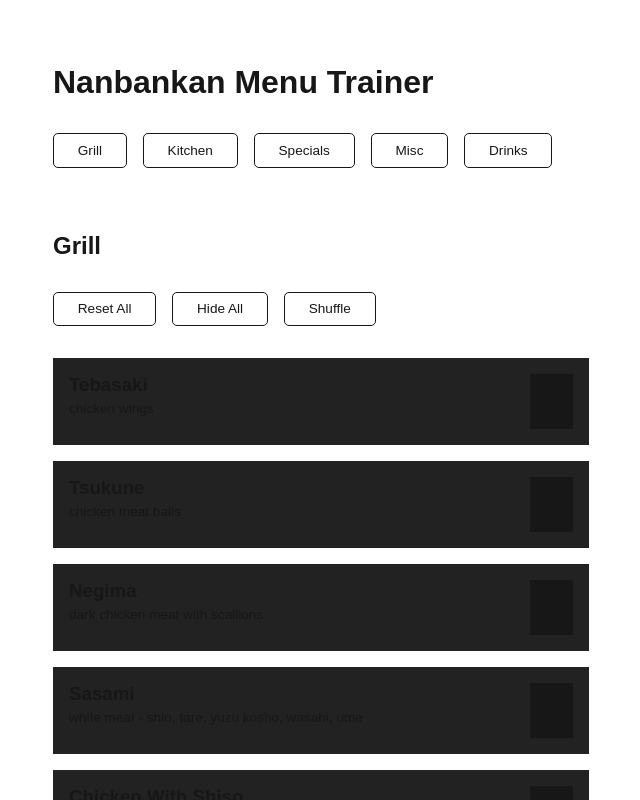
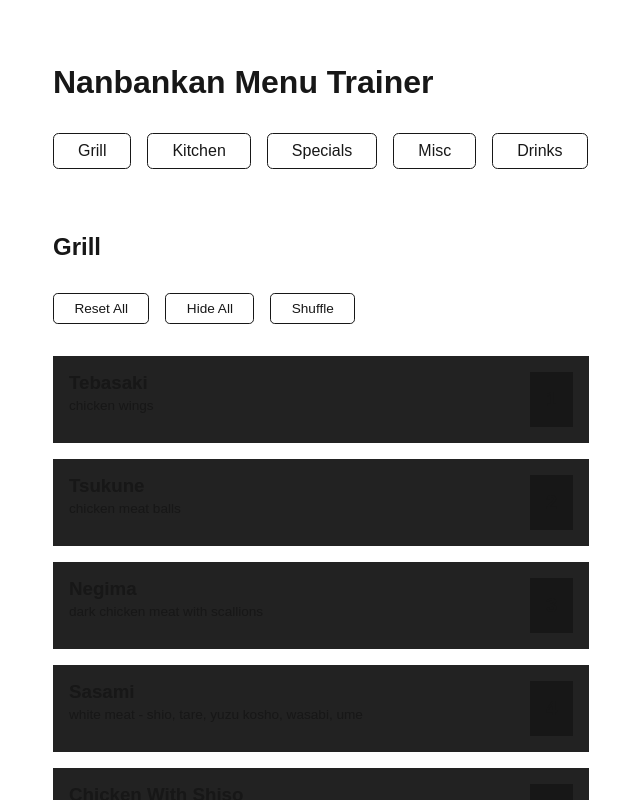
Before and after one commit to jmtakahashi/nanbankan-menu, a React (Create React App) app: page / in a window 1280 px wide. Shown: the top 800 px of the page, without its empty margins (319-959 px from the left). Built offline with nearby package versions, Linux system fonts and the light colour scheme.

Commit message:
modify css so links are larger than buttons.

```diff
--- a/src/App.css
+++ b/src/App.css
@@ -53,13 +53,20 @@
   gap: 1rem;
 }
 
+.link {
+  font-size: 1rem;
+}
+
+.button {
+  font-size: .85rem;
+}
+
 .button, .link {
-  font-size: .85rem;
   color: var(--foreground);
   background-color: transparent;
   border: 1px solid var(--foreground);
-  border-radius: 5px;
-  padding: .65em 1.75em;
+  border-radius: .35em;
+  padding: .5em 1.5em;
   cursor: pointer;
 }
 
@@ -74,7 +81,8 @@
   position: absolute;
   top: 50%;
   left: 50%;
-  transform: translate(-50%, -50%);
+  transform: translate(-50%, -35%) ;
+  font-size: 2rem;
 }
 
 .menuItems_container {
--- a/src/App.js
+++ b/src/App.js
@@ -49,7 +49,7 @@ function App() {
           className='button backToTopButton'
           onClick={() => ref.current.scrollIntoView({ behavior: 'smooth' })}
         >
-          <span className='backToTopText'>top</span>
+          <span className='backToTopText'>^</span>
         </div>
         <span>
           Built with ❤️ by{' '}
```
